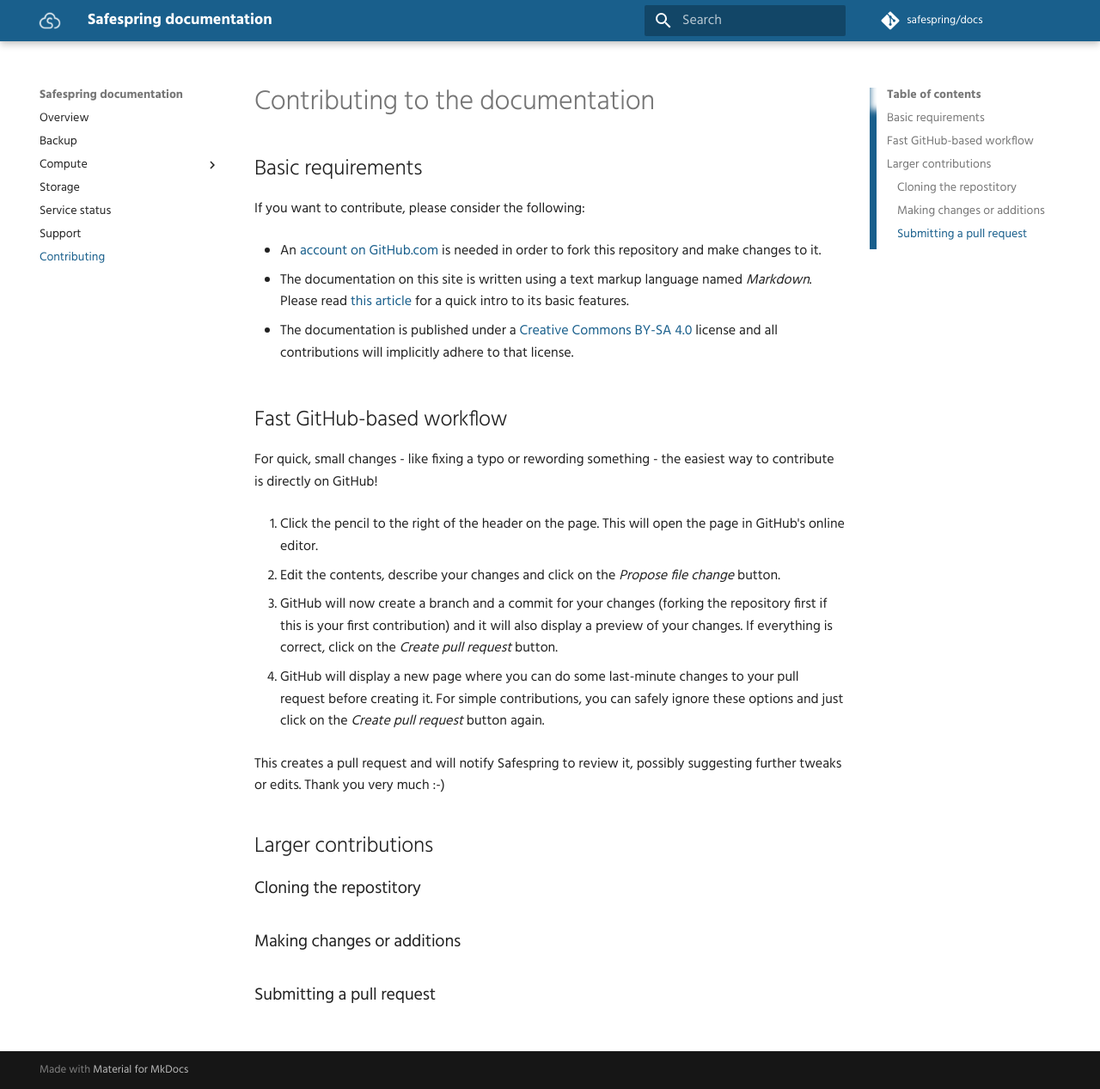
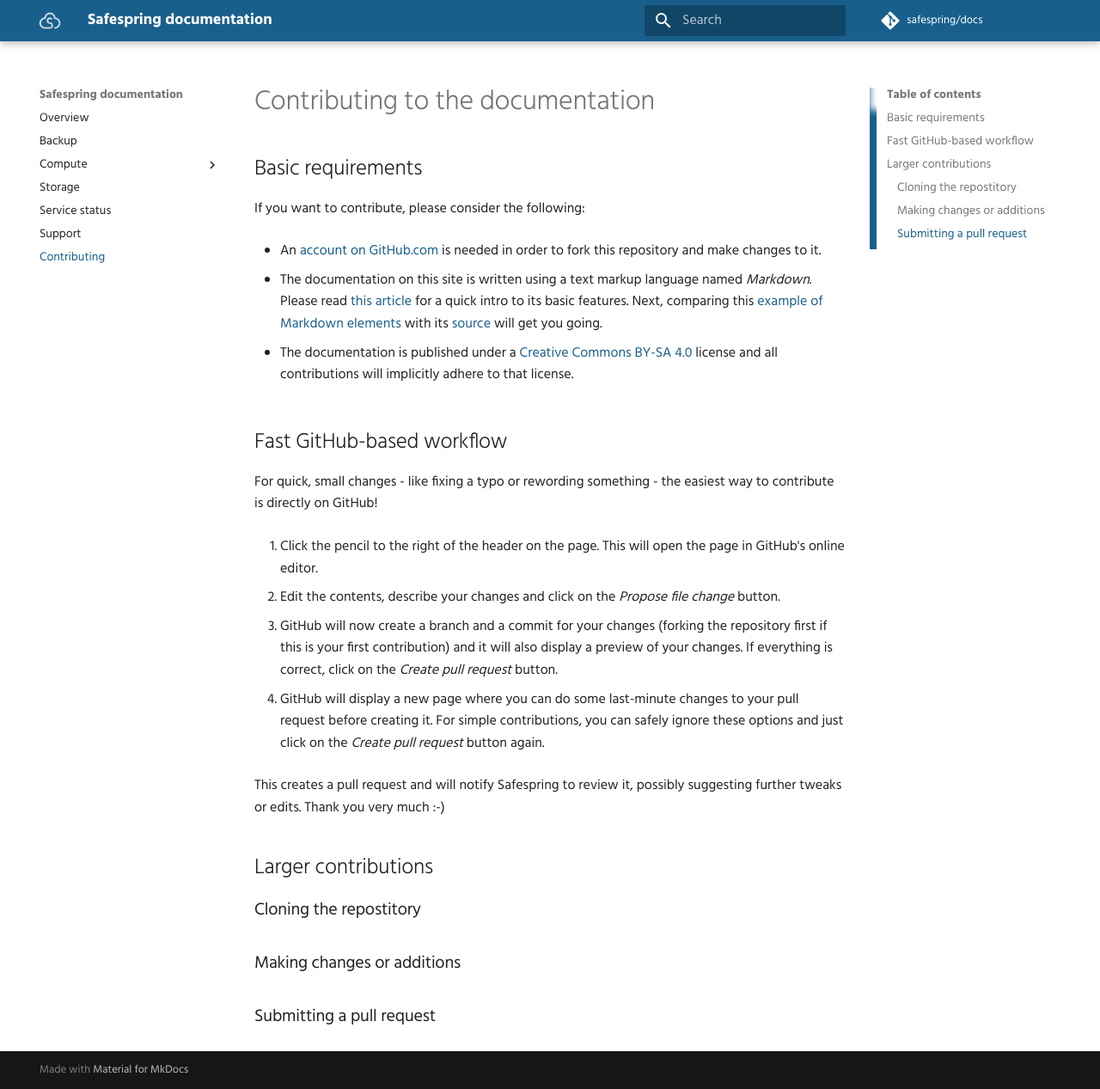
Before and after one commit to safespring/docs, an MkDocs documentation site: the page built from content/contribute.md, in a window 1280 px wide and 1267 px high. Shown: the whole window at 86% size. Built offline with MkDocs 1.6.1 and Material for MkDocs 9.7.7, drawn with Linux system fonts in a browser that asks for light colours; comment, search, counter and statistics services are not loaded; old or Windows-style settings are respelled for this version of MkDocs.

Commit message:
Add links to example Markdown

```diff
--- a/content/contribute.md
+++ b/content/contribute.md
@@ -9,13 +9,16 @@ If you want to contribute, please consider the following:
 
 * The documentation on this site is written using a text markup language named
   *Markdown*. Please read [this article][md] for a quick intro to its basic
-  features.
+  features. Next, comparing this [example of Markdown elements][mdex] with its
+  [source][mdexsource] will get you going.
 
 * The documentation is published under a [Creative Commons BY-SA 4.0][ccsa4]
   license and all contributions will implicitly adhere to that license.
 
 [gh]:https://help.github.com/articles/signing-up-for-a-new-github-account
 [md]: https://guides.github.com/features/mastering-markdown/
+[mdex]: https://squidfunk.github.io/mkdocs-material/specimen/
+[mdexsource]: https://raw.githubusercontent.com/squidfunk/mkdocs-material/master/docs/specimen.md
 [ccsa4]: http://creativecommons.org/licenses/by-sa/4.0/
 
 ## Fast GitHub-based workflow
```
